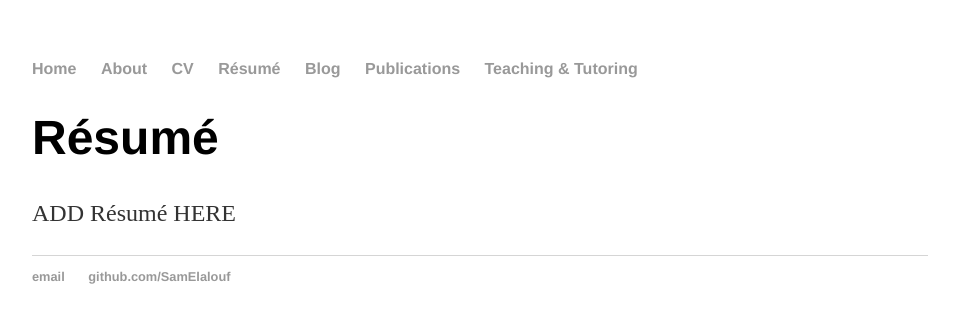
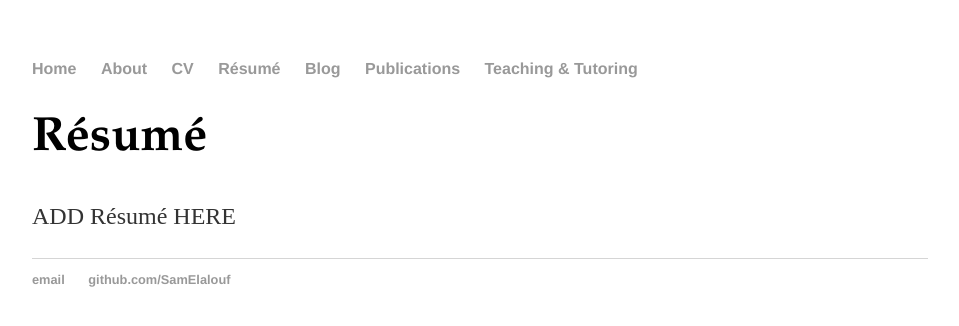
Before and after one commit to SamElalouf/samelalouf.github.io, a Jekyll site: the page built from resume/index.html, in a window 1280 px wide. Shown: the top 326 px of the page, without its empty margins (160-1119 px from the left). Built offline with Jekyll 4.4.1, drawn with Linux system fonts in a browser that asks for light colours.

Commit message:
Garamond Heading
Changes heading font to garamond and increases size

```diff
--- a/resume/index.html
+++ b/resume/index.html
@@ -3,6 +3,6 @@ layout: default
 title: Résumé
 ---
 <div class="blurb">
-	<h1>Résumé</h1>
+	<h1 style="font-family:Garamond; style="font-size: 28px;">Résumé</h1>
 	<p> ADD Résumé HERE </p>
 </div><!-- /.blurb -->
```
